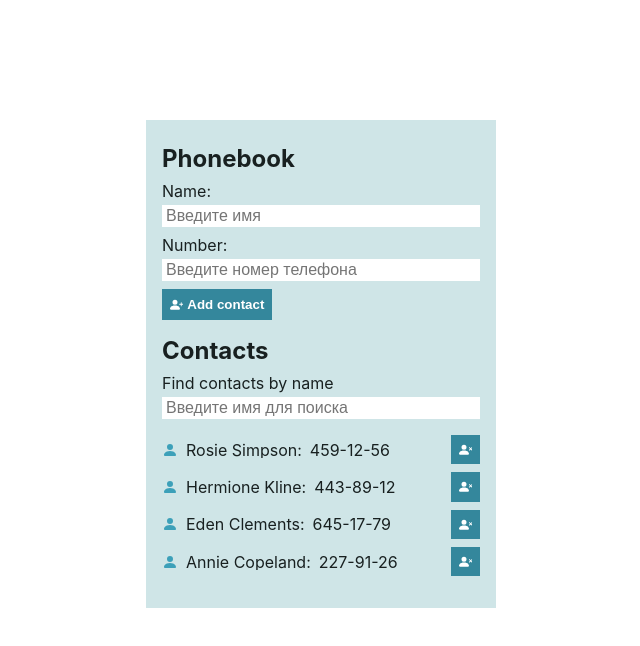
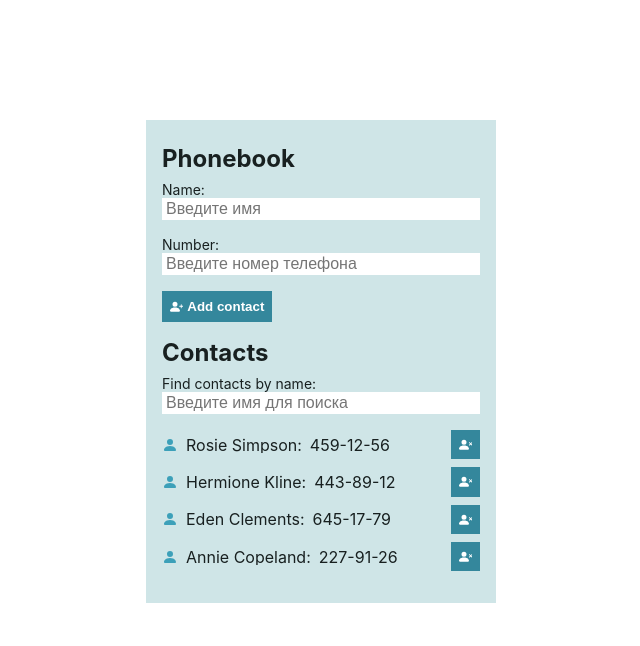
Before and after one commit to aleksp7486/goit-react-hw-02-phonebook, a React (Create React App) app: page / in a window 1280 px wide. Shown: the top 646 px of the page, without its empty margins (319-959 px from the left). Built offline with nearby package versions, Linux system fonts and the light colour scheme.

Commit message:
some fixes

```diff
--- a/src/components/ContactForm/ContactForm.jsx
+++ b/src/components/ContactForm/ContactForm.jsx
@@ -27,29 +27,23 @@ export const ContactForm = ({ onFormSubmit }) => {
       validationSchema={schema}
       onSubmit={onFormSubmit}
     >
-      <Form>
-        <Label htmlFor="name">
-          Name: <Error name="name" component="p" />
+      <Form noValidate>
+        <Label>
+          Name:
+          <Input type="text" name="name" placeholder="Введите имя" required />
+          <Error name="name" component="p" />
         </Label>
-        <Input
-          type="text"
-          name="name"
-          placeholder="Введите имя"
-          id="name"
-          required
-        />
 
-        <Label htmlFor="tel">
-          Number: <Error name="number" component="p" />
+        <Label>
+          Number:
+          <Input
+            type="tel"
+            name="number"
+            placeholder="Введите номер телефона"
+            required
+          />
+          <Error name="number" component="p" />
         </Label>
-        <Input
-          type="tel"
-          name="number"
-          placeholder="Введите номер телефона"
-          id="tel"
-          required
-        />
-
         <Btn type="submit">
           <span>
             <BsFillPersonPlusFill />
--- a/src/components/ContactForm/ContactForm.styled.js
+++ b/src/components/ContactForm/ContactForm.styled.js
@@ -2,22 +2,20 @@ import styled from 'styled-components';
 import { Field, ErrorMessage } from 'formik';
 
 export const Label = styled.label`
-  display: flex;
-  justify-content: space-between;
-  font-size: ${p => p.theme.fontSizes.m};
-  margin-bottom: ${p => p.theme.space[2]}px;
+  display: block;
+  font-size: ${p => p.theme.fontSizes.s};
+  margin-bottom: ${p => p.theme.space[4]}px;
 `;
 
 export const Input = styled(Field)`
   display: block;
   width: 100%;
-
-  margin-bottom: ${p => p.theme.space[3]}px;
 `;
 
 export const Error = styled(ErrorMessage)`
-  font-size: 14px;
+  font-size: ${p => p.theme.fontSizes.s};
   color: red;
+  padding-left: ${p => p.theme.space[2]}px;
 `;
 
 export const Btn = styled.button`
--- a/src/components/Filter/Filter.jsx
+++ b/src/components/Filter/Filter.jsx
@@ -4,7 +4,8 @@ import { Label, Input, Board } from './Filter.styled';
 const Filter = ({ value, changeFilter }) => {
   return (
     <Board>
-      <Label>Find contacts by name</Label>
+      <Label>
+        Find contacts by name:
         <Input
           onChange={changeFilter}
           type="text"
@@ -12,6 +13,7 @@ const Filter = ({ value, changeFilter }) => {
           value={value}
           placeholder="Введите имя для поиска"
         />
+      </Label>
     </Board>
   );
 };
--- a/src/components/Filter/Filter.styled.js
+++ b/src/components/Filter/Filter.styled.js
@@ -4,8 +4,7 @@ export const Board = styled.div`
 `;
 export const Label = styled.label`
   display: block;
-  margin-bottom: ${p => p.theme.space[2]}px;
-  font-size: ${p => p.theme.fontSizes.m};
+  font-size: ${p => p.theme.fontSizes.s};
 `;
 
 export const Input = styled.input`
```
Lines whose indentation alone changed are shown as unchanged.
